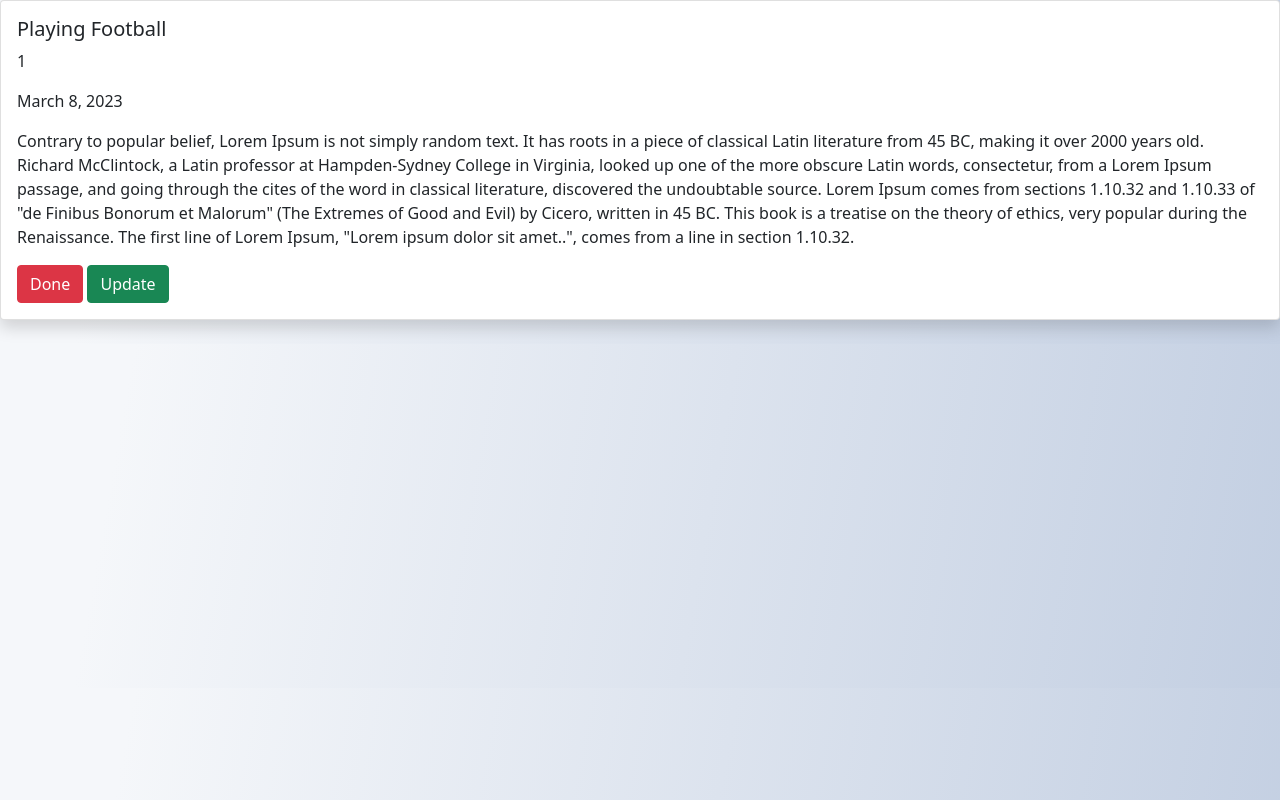
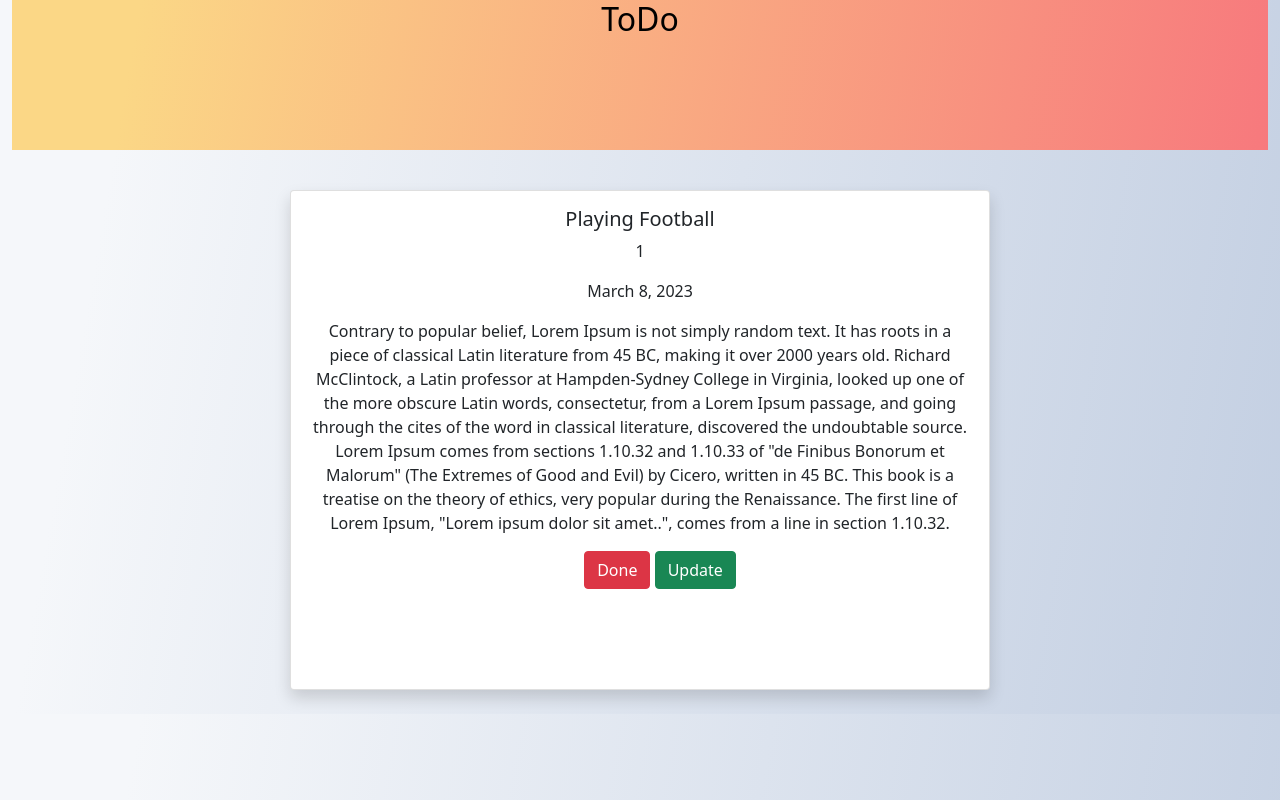
Before and after one commit to rej22/todo_repository, a Django app: page /cbvdetail/15/ in a window 1280 px wide. Run offline with Django 4.2, Linux system fonts and the light colour scheme; data comes from the database, SQL or seed files in the repository; both versions use the stored data as it was after the commit; some libraries are stand-ins or nearby versions.

Commit message:
new styles are adding to detail.html

```diff
--- a/todofolder01/todo_folder_01/projecttodo01/static/css/style.css
+++ b/todofolder01/todo_folder_01/projecttodo01/static/css/style.css
@@ -22,16 +22,13 @@ body{
 }
 .card_home_body{
     text-align: center;
-    background-image: linear-gradient(300deg, #f5f7fa 10%, #c3cfe2 100%);
-    width: 200px;
-    margin-left: 150px;
-    height: 175px;
+    background-image: linear-gradient(100deg, #f5f7fa 10%, #c3cfe2 100%);
 }
 .home_add_btn {
     margin-top: 5px;
 }
 .card_home {
-    background-color: #FF7F50;
+    background-image: linear-gradient(100deg, #f5f7fa 10%, #c3cfe2 100%);
     height: 200px;
 }
 .p-3{
@@ -52,3 +49,21 @@ body{
   color: black;
   text-decoration: none;
 }
+
+/**************
+    detail
+**************/
+
+.detail_add_btn {
+    text-align: center;
+    margin-left: 40px;
+}
+.card_detail {
+    width: 700px;
+    height: 500px;
+}
+
+
+/**************
+    detail
+**************/
--- a/todofolder01/todo_folder_01/projecttodo01/templates/base.html
+++ b/todofolder01/todo_folder_01/projecttodo01/templates/base.html
@@ -4,8 +4,8 @@
 <head>
     <meta charset="UTF-8">
     <title>home</title>
+    <link rel="stylesheet" href="{% static 'css/style.css/' %}">
     <link href="{% static 'css/bootstrap.min.css' %}" rel="stylesheet">
-    <link rel="stylesheet" href="{% static 'css/style.css/' %}">
 </head>
 <body>
     {% block body %}
--- a/todofolder01/todo_folder_01/projecttodo01/templates/detail.html
+++ b/todofolder01/todo_folder_01/projecttodo01/templates/detail.html
@@ -1,16 +1,28 @@
 {% extends 'base.html' %}
 
 {% block body %}
+<div class="container-fluid">
+    <div class="row">
+        <div class="col-md-12">
+            <div class="banner">
+                <div class="banner-text">
+                    <h2>ToDo</h2>
+                </div>
+            </div>
+        </div>
+    </div>
+</div>
 
-
-<div class="shadow card">
+<div class="shadow card card_detail mx-auto">
     <div class="card-body">
-        <h5 class="card-title">{{task_obj02.taskName}}</h5>
-        <p class="card-text">{{task_obj02.taskPriority}}</p>
-        <p class="card-text">{{task_obj02.taskDate}}</p>
-        <p class="card-text">{{task_obj02.taskDescription}}</p>
-        <a href="{% url 'todoapp01:delete' task_obj02.id %}" class="btn btn-danger">Done</a>
-        <a href="{% url 'todoapp01:update' task_obj02.id %}" class="btn btn-success">Update</a>
+        <h5 class="card-title text-center">{{task_obj02.taskName}}</h5>
+        <p class="card-text text-center">{{task_obj02.taskPriority}}</p>
+        <p class="card-text text-center">{{task_obj02.taskDate}}</p>
+        <p class="card-text text-center text-justify">{{task_obj02.taskDescription}}</p>
+        <div class="detail_add_btn">
+           <a href="{% url 'todoapp01:delete' task_obj02.id %}" class="btn btn-danger">Done</a>
+           <a href="{% url 'todoapp01:update' task_obj02.id %}" class="btn btn-success">Update</a>
+        </div>
     </div>
 </div><br>
 
```
Also changed, not shown: todofolder01/todo_folder_01/projecttodo01/db.sqlite3.
